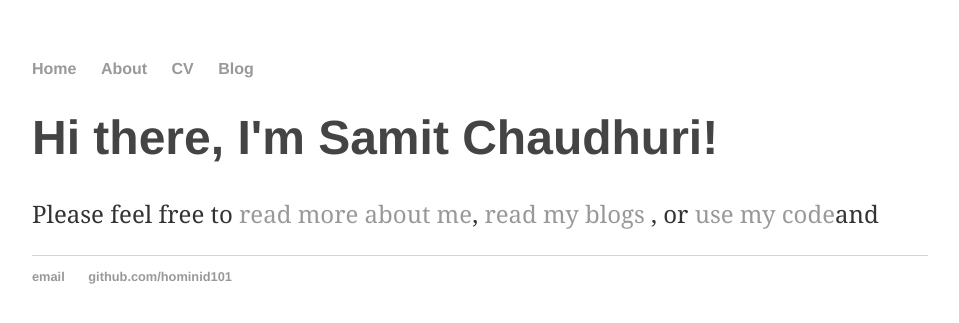
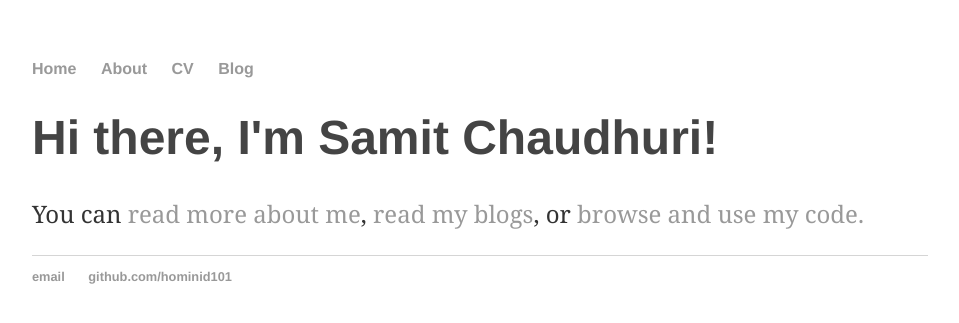
Before and after one commit to hominid101/hominid101.github.io, a Jekyll site: the page built from index.html, in a window 1280 px wide. Shown: the top 323 px of the page, without its empty margins (160-1119 px from the left). Built offline with Jekyll 4.4.1, drawn with Linux system fonts in a browser that asks for light colours.

Commit message:
Update index.html

```diff
--- a/index.html
+++ b/index.html
@@ -4,5 +4,5 @@ title: Samit Chaudhuri, Hominid101
 ---
 <div class="blurb">
 	<h1>Hi there, I'm Samit Chaudhuri!</h1>
-	<p>Please feel free to <a href="/about">read more about me</a>, <a href="/blog"> read my blogs </a>, or <a href="/github.com/samitchaudhuri">use my code</a>and </a></p>
+	<p>You can <a href="/about">read more about me</a>, <a href="/blog">read my blogs</a>, or <a href="https://github.com/samitchaudhuri">browse and use my code.</a></p>
 </div><!-- /.blurb -->
```
